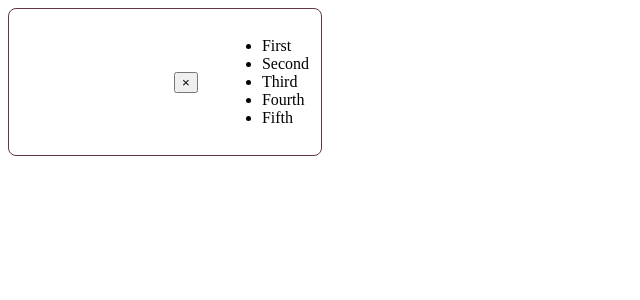
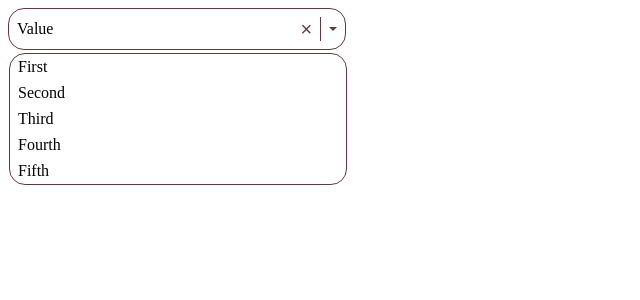
Before and after one commit to eduvinagre/typescript-form, a React (Vite) app: page / in a window 1280 px wide. Shown: the top 300 px of the page, without its empty margins (0-640 px from the left). Built offline with nearby package versions, Linux system fonts and the light colour scheme.

Commit message:
css final commit

```diff
--- a/src/Select.tsx
+++ b/src/Select.tsx
@@ -14,11 +14,11 @@
 export function Select({ value, onChange, options }: SelectProps) {
   return (
     <div tabIndex={0} className={styles.container}>
-      <span className={styles.value}></span>
+      <span className={styles.value}>Value</span>
       <button className={styles["clear-btn"]}>&times;</button>
       <div className={styles.divider}></div>
       <div className={styles.caret}></div>
-      <ul className={styles.options}>
+      <ul className={`${styles.options} ${styles.show}`}>
         {options.map((option) => (
           <li key={option.label} className={styles.option}>
             {option.label}
--- a/src/select.module.css
+++ b/src/select.module.css
@@ -1,13 +1,13 @@
 .container {
   position: relative;
-  width: 18em;
+  width: 20em;
   min-height: 1.5em;
   border: 0.05em solid #643843;
   display: flex;
   align-items: center;
   gap: 0.5em;
-  padding: 0.75em;
-  border-radius: 0.5em;
+  padding: 0.5em;
+  border-radius: 1em;
   outline: none;
 }
 
@@ -19,9 +19,64 @@
   flex-grow: 1;
 }
 
-.close-btn {
+.clear-btn {
   background: none;
+  color: #643843;
+  border: none;
+  outline: none;
+  cursor: pointer;
+  padding: 0;
+  font-size: 1.25em;
 }
 
-.clear-btn {
+.clear-btn:focus,
+.clear-btn:hover {
+  color: #c88ea7;
 }
+
+.divider {
+  background-color: #643843;
+  align-self: stretch;
+  width: 0.05em;
+}
+
+.caret {
+  translate: 0 25%;
+  border: 0.25em solid transparent;
+  border-top-color: #643843;
+}
+
+.options {
+  position: absolute;
+  margin: 0;
+  padding: 0;
+  list-style: none;
+  /* display: none; */
+  max-height: 15em;
+  overflow-y: auto;
+  border: 0.05em solid #643843;
+  border-radius: 1em;
+  width: 100%;
+  left: 0;
+  top: calc(100% + 0.25em);
+  background-color: white;
+  z-index: 100;
+}
+
+.options.show {
+  display: block;
+}
+
+.option {
+  padding: 0.25em 0.5em;
+  cursor: pointer;
+}
+
+.option.highlighted {
+  background-color: #c88ea7;
+  color: white;
+}
+
+.option.selected {
+  background-color: #99627a;
+}
```
